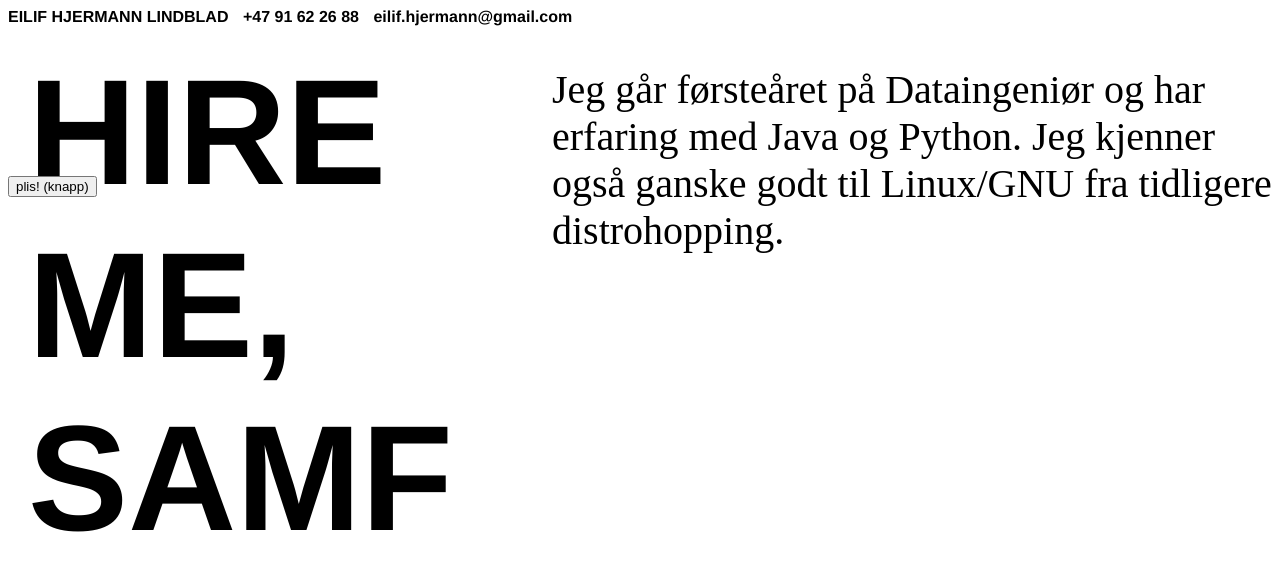
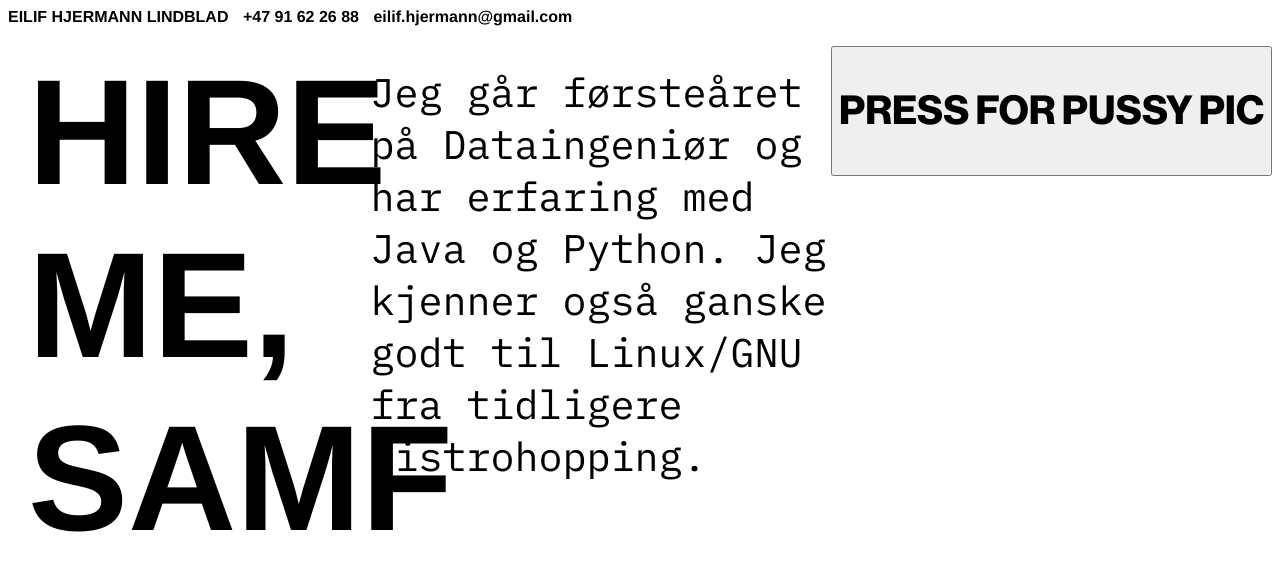
Before and after one commit to eilifhl/HireMeSamf, a website: page index.html in a window 1280 px wide. Drawn offline with Linux system fonts and the light colour scheme.

Commit message:
Refine button

```diff
--- a/index.html
+++ b/index.html
@@ -4,6 +4,10 @@
     <meta charset="UTF-8">
     <title>Hire Me</title>
     <link rel="stylesheet" href="styles.css">
+    <link rel="preconnect" href="https://fonts.googleapis.com">
+    <link rel="preconnect" href="https://fonts.gstatic.com" crossorigin>
+    <link href="https://fonts.googleapis.com/css2?family=IBM+Plex+Mono:ital,wght@0,100;0,200;0,300;0,400;0,500;0,600;0,700;1,100;1,200;1,300;1,400;1,500;1,600;1,700&family=JetBrains+Mono:ital,wght@0,100..800;1,100..800&display=swap"
+          rel="stylesheet">
 </head>
 <body>
 
@@ -24,18 +28,19 @@
         Jeg går førsteåret på Dataingeniør og har erfaring med Java og Python. Jeg kjenner også ganske godt til
         Linux/GNU fra tidligere distrohopping.
     </p>
+    <button id="Neue">PRESS FOR PUSSY PIC</button>
 </div>
 
-<button id="openModalBtn">plis! (knapp)</button>
 
 <div id="minModal" class="modal">
     <!-- Modal content -->
     <div class="modal-content">
+        <h1 id="vareMed">jeg vil være med!!!</h1>
         <span class="close">&times;</span>
         <img id="kattebilde" src="katt.jpg" alt="kattebilde?" style="width: 100%">
-        <p>jeg vil være med!!!</p>
     </div>
 </div>
 <script src="modal.js"></script>
+
 </body>
 </html>
--- a/modal.js
+++ b/modal.js
@@ -1,6 +1,6 @@
 document.addEventListener('DOMContentLoaded', function() {
     var modal = document.getElementById("minModal");
-    var btn = document.getElementById("openModalBtn");
+    var btn = document.getElementById("Neue");
     var span = document.getElementsByClassName("close")[0];
 
     btn.onclick = function() {
--- a/styles.css
+++ b/styles.css
@@ -3,6 +3,11 @@
     src: local(Helvetica);
 }
 
+@font-face {
+    font-family: Neue Haas Grotesk;
+    src: url("fonts/NeueHaasDisplay-Bold.woff");
+    font-weight: bold;
+}
 
 .main {
     display: flex;
@@ -31,10 +36,22 @@
 }
 
 #erfaring {
-    font-family: "JetBrains Mono", serif;
-    font-weight: normal;
+    font-family: "IBM Plex Mono", monospace;
+    font-weight: 400;
     flex: 1;
     font-size: 40px;
+}
+
+#Neue {
+    font-family: "Neue Haas Grotesk", sans-serif;
+    font-size: 40px;
+    display: block; /* Ensure the button is displayed as a block element */
+    margin-top: 20px; /* Add margin to create space above the button */
+}
+
+#vareMed {
+    font-family: Helvetica, sans-serif;
+    font-weight: 200;
 }
 
 #fadeImage {
@@ -47,6 +64,8 @@
     transition: opacity 2s ease-in-out;
     z-index: 2;
 }
+
+
 
 .modal {
     display: none;
--- a/typewriter.js
+++ b/typewriter.js
@@ -1,6 +1,6 @@
 var i = 0;
 var txt = 'HIRE ME, SAMF'; /* The text */
-var speed = 20; /* The speed/duration of the effect in milliseconds */
+var speed = 60; /* The speed/duration of the effect in milliseconds */
 
 function typeWriter() {
     if (i < txt.length) {
```
Also changed, not shown: fonts/NeueHaasDisplay-Black.woff (added), fonts/NeueHaasDisplay-BlackItalic.woff (added), fonts/NeueHaasDisplay-Bold.woff (added), fonts/NeueHaasDisplay-BoldItalic.woff (added), fonts/NeueHaasDisplay-Light.woff (added), fonts/NeueHaasDisplay-LightItalic.woff (added), fonts/NeueHaasDisplay-Mediu.woff (added), fonts/NeueHaasDisplay-MediumItalic.woff (added), fonts/NeueHaasDisplay-Roman.woff (added), fonts/NeueHaasDisplay-RomanItalic.woff (added), fonts/NeueHaasDisplay-Thin.woff (added), fonts/NeueHaasDisplay-ThinItalic.woff (added), fonts/NeueHaasDisplay-XThin.woff (added), fonts/NeueHaasDisplay-XThinItalic.woff (added), 2 more files.
